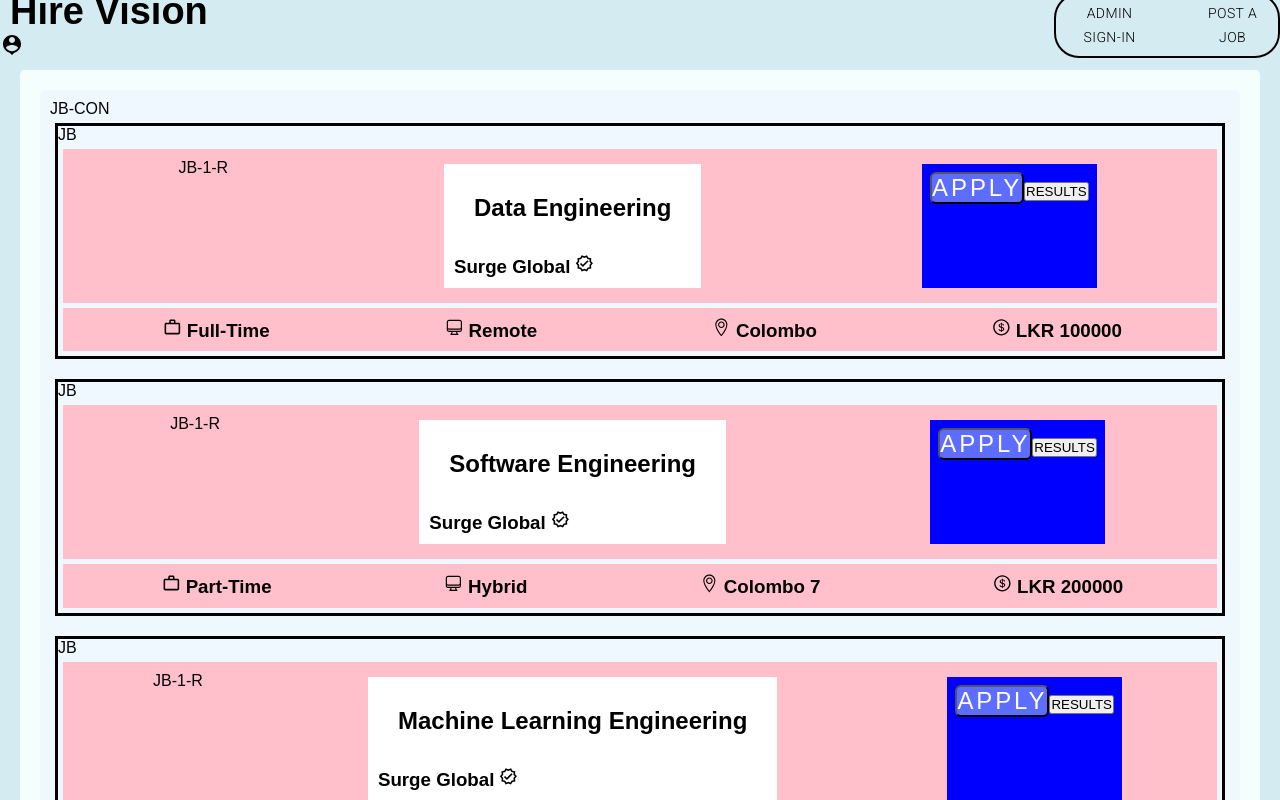
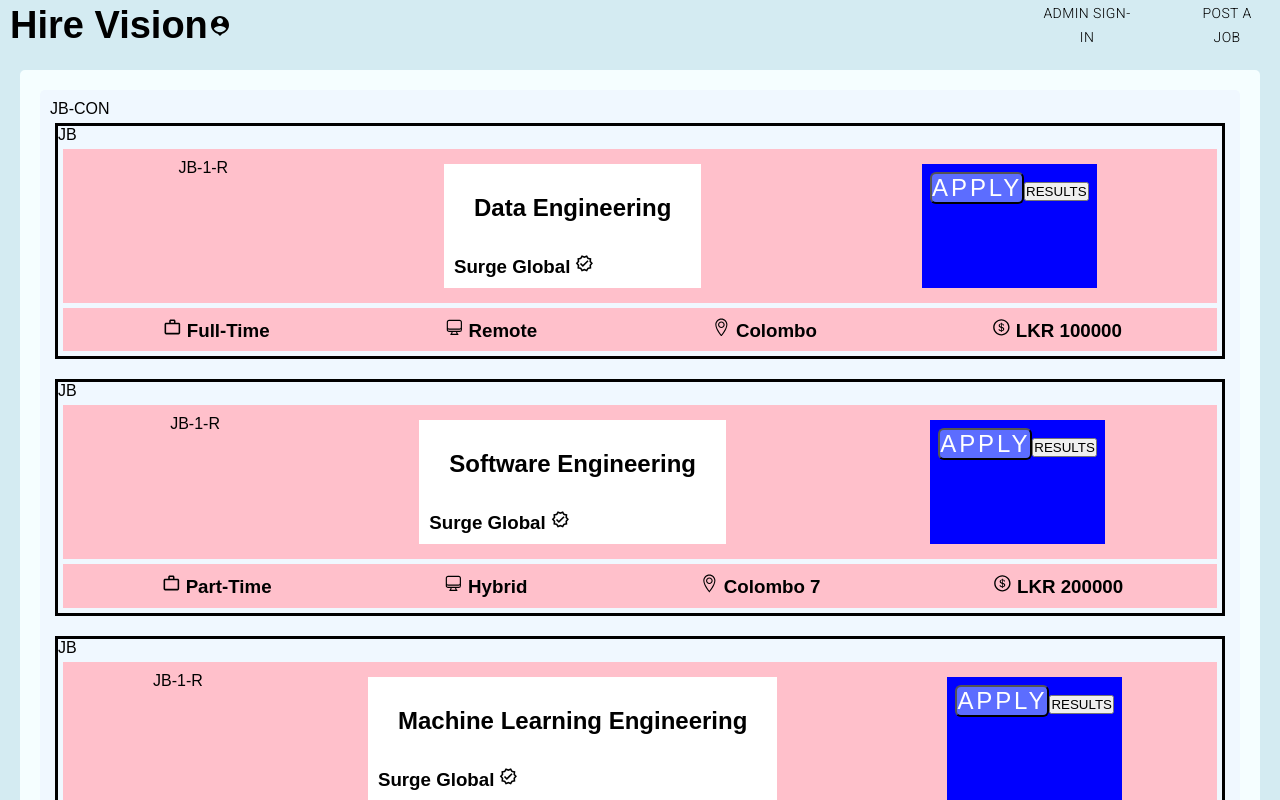
Before and after one commit to dilauow/loopsSDGP, a React (Create React App) app in the folder frontend/: page /home in a window 1280 px wide. Shown: the top 800 px of the page. Built offline with nearby package versions, Linux system fonts and the light colour scheme.

Commit message:
Did Small Changes.

```diff
--- a/frontend/src/components/Navigation/NavBar.js
+++ b/frontend/src/components/Navigation/NavBar.js
@@ -9,7 +9,7 @@ export default function NavBar() {
     const navigate = useNavigate();
 
     function handleclick(){
-        navigate("/login")
+        navigate("/loginpage")
     }
 
     const navigate2 = useNavigate();
--- a/frontend/src/components/Navigation/navBar.css
+++ b/frontend/src/components/Navigation/navBar.css
@@ -19,7 +19,7 @@
 }
 
 .navBarCenter{
-    flex: 11;
+    flex: 9;
 }
 
 .navBarRight{
@@ -36,14 +36,6 @@
 .navBarLinks{
     flex: auto;
     align-items: center;
-    border: 2px solid #000000;
     cursor: pointer;
-    border-radius: 25px;
-    font-weight: bold;
-    position: relative;
     overflow: hidden;
 }
-
-.navBarLinks:hover{
-    background-color: #acfff7;
-}
```
